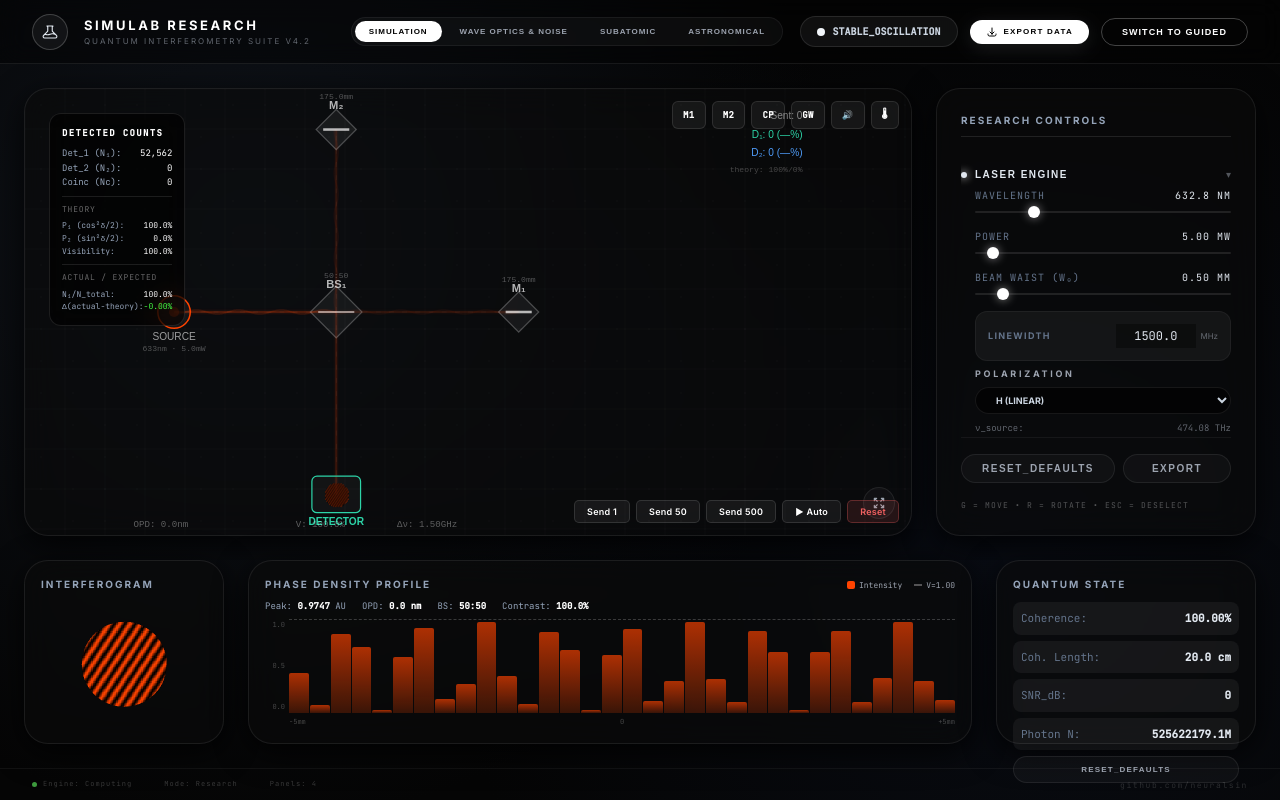
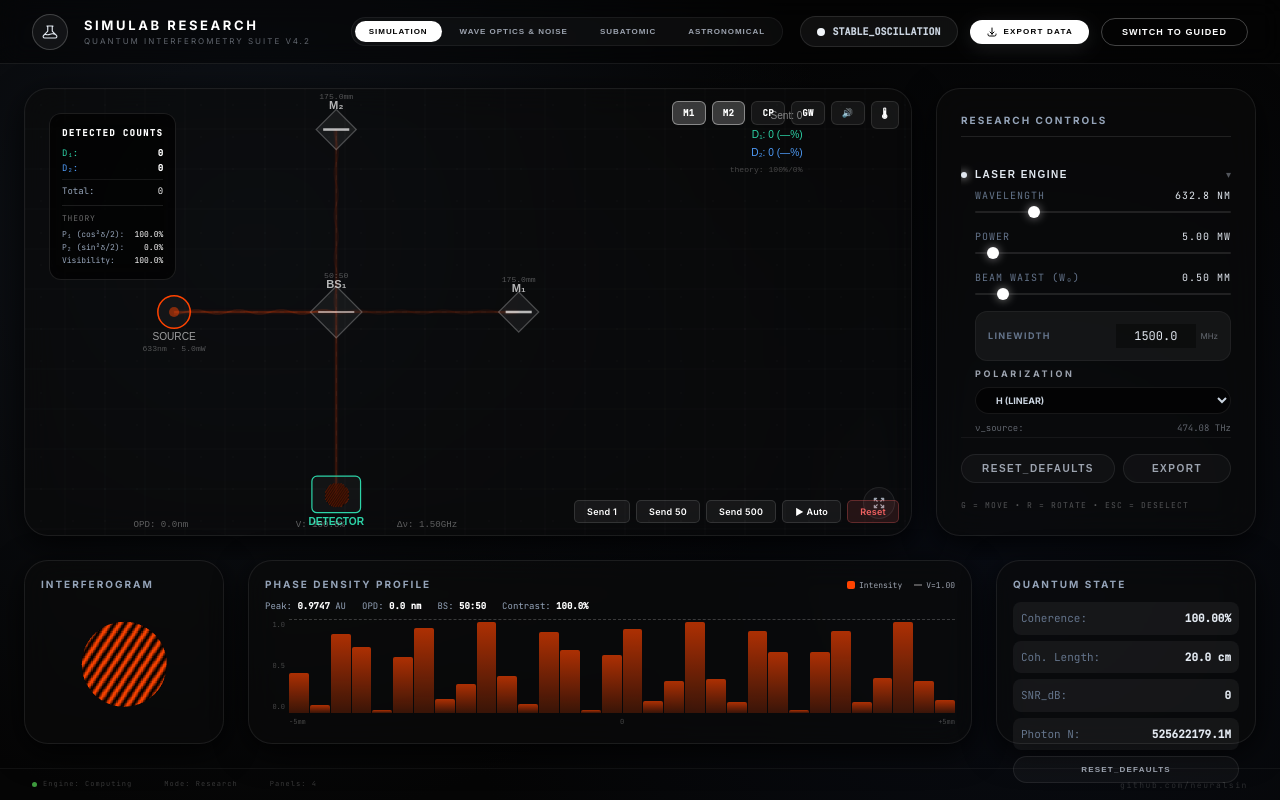
Before and after one commit to neuralsin/Interferometer, a React (Vite) app: page / in a window 1280 px wide. Both pictures are taken after a click on the button "SWITCH TO RESEARCH". Built offline with nearby package versions, Linux system fonts and the light colour scheme.

Commit message:
glassmorphed details added

```diff
--- a/src/App.jsx
+++ b/src/App.jsx
@@ -9,7 +9,6 @@ import useSimulationStore from './store/simulationStore.js';
 import { exportCSV, exportJSON } from './physics/dataExport.js';
 import { detectionProbabilities } from './physics/basicInterference.js';
 import { fringeVisibility } from './physics/coherenceModel.js';
-import { photonCount, phaseSNR } from './physics/quantumModel.js';
 
 const TABS = [
   { id: 'sim', label: 'SIMULATION' },
@@ -40,11 +39,13 @@ const DetectionOverlay = ({ isResearch }) => {
   const opd = 2 * (armX - armY);
   const { p1, p2 } = detectionProbabilities(state.wavelength, opd);
   const vis = fringeVisibility(opd, state.laserLinewidth);
-  const N = photonCount(state.laserPower, state.wavelength, state.detectorExposureTime);
-  // Simulated detection counts proportional to theoretical probabilities
-  const n1 = Math.round(p1 * N * 1e-10);
-  const n2 = Math.round(p2 * N * 1e-10);
-  const coincidences = Math.round(Math.min(n1, n2) * 0.001);
+  // Read LIVE sim counts from SceneManager particle sim
+  const n1 = state.simD1;
+  const n2 = state.simD2;
+  const total = state.simFired;
+  const actualP1 = total > 0 ? (n1 / total * 100).toFixed(1) : '—';
+  const actualP2 = total > 0 ? (n2 / total * 100).toFixed(1) : '—';
+  const delta = total > 0 ? ((n1 / total - p1) * 100).toFixed(2) : '0.00';
 
   return (
     <div className="viewport-overlay" style={{ maxWidth: isResearch ? 220 : 180 }}>
@@ -52,14 +53,26 @@ const DetectionOverlay = ({ isResearch }) => {
         Detected Counts
       </p>
       <div style={{ display: 'flex', justifyContent: 'space-between', gap: 16 }}>
-        <span>Det_1 (N₁):</span><span style={{ color: '#fff' }}>{n1.toLocaleString()}</span>
+        <span style={{ color: '#2dd4a8' }}>D₁:</span><span style={{ color: '#fff', fontWeight: 700 }}>{n1}</span>
       </div>
       <div style={{ display: 'flex', justifyContent: 'space-between', gap: 16 }}>
-        <span>Det_2 (N₂):</span><span style={{ color: '#fff' }}>{n2.toLocaleString()}</span>
+        <span style={{ color: '#4f9cf9' }}>D₂:</span><span style={{ color: '#fff', fontWeight: 700 }}>{n2}</span>
       </div>
-      <div style={{ display: 'flex', justifyContent: 'space-between', gap: 16 }}>
-        <span>Coinc (Nc):</span><span style={{ color: '#fff' }}>{coincidences}</span>
+      <div style={{ display: 'flex', justifyContent: 'space-between', gap: 16, borderTop: '1px solid rgba(255,255,255,0.08)', marginTop: 4, paddingTop: 4 }}>
+        <span>Total:</span><span style={{ color: '#fff' }}>{total}</span>
       </div>
+      {total > 0 && (
+        <div style={{ marginTop: 4 }}>
+          <div style={{ display: 'flex', gap: 4, marginBottom: 4 }}>
+            <div style={{ flex: n1, height: 4, background: '#2dd4a8', borderRadius: 2 }} />
+            <div style={{ flex: Math.max(1, n2), height: 4, background: '#4f9cf9', borderRadius: 2 }} />
+          </div>
+          <div style={{ display: 'flex', justifyContent: 'space-between', fontSize: 8 }}>
+            <span style={{ color: '#2dd4a8' }}>{actualP1}%</span>
+            <span style={{ color: '#4f9cf9' }}>{actualP2}%</span>
+          </div>
+        </div>
+      )}
       <div style={{ borderTop: '1px solid rgba(255,255,255,0.1)', marginTop: 6, paddingTop: 6, fontSize: 8 }}>
         <p style={{ color: 'rgba(255,255,255,0.4)', marginBottom: 4, textTransform: 'uppercase', letterSpacing: '0.1em' }}>Theory</p>
         <div style={{ display: 'flex', justifyContent: 'space-between' }}>
@@ -72,18 +85,15 @@ const DetectionOverlay = ({ isResearch }) => {
           <span>Visibility:</span><span style={{ color: '#fff' }}>{(vis * 100).toFixed(1)}%</span>
         </div>
       </div>
-      {isResearch && (
+      {isResearch && total > 10 && (
         <div style={{ borderTop: '1px solid rgba(255,255,255,0.1)', marginTop: 6, paddingTop: 6, fontSize: 8 }}>
           <p style={{ color: 'rgba(255,255,255,0.4)', marginBottom: 4, textTransform: 'uppercase', letterSpacing: '0.1em' }}>
-            Actual / Expected
+            Δ(sim − theory)
           </p>
           <div style={{ display: 'flex', justifyContent: 'space-between' }}>
-            <span>N₁/N_total:</span><span style={{ color: '#fff' }}>{(n1 / (n1 + n2 + 1) * 100).toFixed(1)}%</span>
-          </div>
-          <div style={{ display: 'flex', justifyContent: 'space-between' }}>
-            <span>Δ(actual-theory):</span>
-            <span style={{ color: Math.abs(n1 / (n1 + n2 + 1) - p1) < 0.05 ? '#4f4' : '#f84' }}>
-              {((n1 / (n1 + n2 + 1) - p1) * 100).toFixed(2)}%
+            <span>D₁:</span>
+            <span style={{ color: Math.abs(parseFloat(delta)) < 5 ? '#4f4' : '#f84' }}>
+              {delta}%
             </span>
           </div>
         </div>
@@ -124,49 +134,43 @@ const BeginnerBottomBar = () => {
   );
 };
 
-/** Component Toolbar — add optical elements to the setup */
+const TOOLBAR_ITEMS = [
+  { label: 'M1', desc: 'Mirror 1 — Toggle tip angle (3×10⁻⁴ rad). Changes fringe tilt on detector.', paramKey: 'mirror1Tip', toggle: [0, 3e-4] },
+  { label: 'M2', desc: 'Mirror 2 — Toggle tip angle (2×10⁻⁴ rad). Creates asymmetric fringe pattern.', paramKey: 'mirror2Tip', toggle: [0, 2e-4] },
+  { label: 'CP', desc: 'Compensator Plate — Equalizes optical path through BS glass. Essential for white-light fringes.', paramKey: 'compensatorEnabled', isToggle: true },
+  { label: 'GW', desc: 'Gravitational Wave — Inject h₀=10⁻²¹ strain signal. Simulates LIGO-like detection.', paramKey: 'gwEnabled', isToggle: true },
+  { label: '🔊', desc: 'Seismic Noise — Ground vibration coupling at ~15 Hz. Adds position jitter to mirrors.', paramKey: 'seismicNoiseEnabled', isToggle: true },
+  { label: '🌡', desc: 'Thermal Drift — Temperature-driven path changes via CTE of mirror substrates.', paramKey: 'thermalDriftEnabled', isToggle: true },
+];
+
 const ComponentToolbar = () => {
   const setParam = useSimulationStore((s) => s.setParam);
-  const compensatorEnabled = useSimulationStore((s) => s.compensatorEnabled);
-
   return (
-    <div style={{
-      position: 'absolute', top: 12, right: 12, zIndex: 10,
-      display: 'flex', gap: 6,
-    }}>
-      <ToolbarBtn label="M1" tooltip="Toggle Mirror 1 tip"
-        onClick={() => {
-          const s = useSimulationStore.getState();
-          setParam('mirror1Tip', s.mirror1Tip === 0 ? 3e-4 : 0);
-        }} />
-      <ToolbarBtn label="M2" tooltip="Toggle Mirror 2 tip"
-        onClick={() => {
-          const s = useSimulationStore.getState();
-          setParam('mirror2Tip', s.mirror2Tip === 0 ? 2e-4 : 0);
-        }} />
-      <ToolbarBtn label="CP" tooltip="Toggle Compensator Plate" active={compensatorEnabled}
-        onClick={() => setParam('compensatorEnabled', !compensatorEnabled)} />
-      <ToolbarBtn label="GW" tooltip="Toggle GW injection"
-        onClick={() => {
-          const s = useSimulationStore.getState();
-          setParam('gwEnabled', !s.gwEnabled);
-        }} />
-      <ToolbarBtn label="🔊" tooltip="Toggle seismic noise"
-        onClick={() => {
-          const s = useSimulationStore.getState();
-          setParam('seismicNoiseEnabled', !s.seismicNoiseEnabled);
-        }} />
-      <ToolbarBtn label="🌡" tooltip="Toggle thermal drift"
-        onClick={() => {
-          const s = useSimulationStore.getState();
-          setParam('thermalDriftEnabled', !s.thermalDriftEnabled);
-        }} />
+    <div style={{ position: 'absolute', top: 12, right: 12, zIndex: 10, display: 'flex', gap: 6 }}>
+      {TOOLBAR_ITEMS.map(item => (
+        <ToolbarBtn key={item.label} {...item} setParam={setParam} />
+      ))}
     </div>
   );
 };
 
-const ToolbarBtn = ({ label, tooltip, onClick, active }) => (
-  <button onClick={onClick} title={tooltip} style={{
+const ToolbarBtn = ({ label, desc, paramKey, toggle, isToggle, setParam }) => {
+  const [hovered, setHovered] = useState(false);
+  const active = useSimulationStore((s) => isToggle ? s[paramKey] : (toggle ? s[paramKey] !== toggle[0] : false));
+
+  const handleClick = () => {
+    if (isToggle) {
+      setParam(paramKey, !useSimulationStore.getState()[paramKey]);
+    } else if (toggle) {
+      const cur = useSimulationStore.getState()[paramKey];
+      setParam(paramKey, cur === toggle[0] ? toggle[1] : toggle[0]);
+    }
+  };
+
+  return (
+    <div style={{ position: 'relative' }}
+      onMouseEnter={() => setHovered(true)} onMouseLeave={() => setHovered(false)}>
+      <button onClick={handleClick} style={{
         padding: '5px 10px', fontSize: 9, fontWeight: 700,
         background: active ? 'rgba(255,255,255,0.2)' : 'rgba(255,255,255,0.06)',
         border: `1px solid rgba(255,255,255,${active ? 0.4 : 0.1})`,
@@ -176,7 +180,28 @@ const ToolbarBtn = ({ label, tooltip, onClick, active }) => (
       }}>
         {label}
       </button>
+      {hovered && (
+        <div style={{
+          position: 'absolute', top: '100%', right: 0, marginTop: 6,
+          width: 220, padding: '10px 12px',
+          background: 'rgba(20,24,36,0.85)',
+          backdropFilter: 'blur(16px)', WebkitBackdropFilter: 'blur(16px)',
+          border: '1px solid rgba(255,255,255,0.12)',
+          borderRadius: 8, zIndex: 20,
+          boxShadow: '0 8px 32px rgba(0,0,0,0.4)',
+          pointerEvents: 'none',
+        }}>
+          <p style={{ fontSize: 10, fontWeight: 700, color: '#fff', marginBottom: 4, letterSpacing: '0.05em' }}>
+            {label} — {active ? 'ACTIVE' : 'OFF'}
+          </p>
+          <p style={{ fontSize: 9, color: 'rgba(255,255,255,0.55)', lineHeight: 1.5 }}>
+            {desc}
+          </p>
+        </div>
+      )}
+    </div>
   );
+};
 
 const App = () => {
   const isResearchMode = useSimulationStore((s) => s.isResearchMode);
--- a/src/scene/SceneManager.jsx
+++ b/src/scene/SceneManager.jsx
@@ -107,6 +107,7 @@ const SceneManager = () => {
     sim.d1 = 0; sim.d2 = 0; sim.fired = 0;
     sim.photons = []; sim.flashes = [];
     sim.autoQ = 0; sim.continuous = false;
+    useSimulationStore.getState().resetSimCounts();
     forceRender(r => r + 1);
   }, []);
 
@@ -392,6 +393,8 @@ const SceneManager = () => {
           if (ph.progress >= 1) {
             if (ph.goD1) sim.d1++; else sim.d2++;
             sim.fired++;
+            // Push to store so DetectionOverlay updates
+            useSimulationStore.getState().incSimCount(ph.goD1 ? 1 : 2);
             sim.flashes.push({ age: 0, d1: ph.goD1 });
             return false;
           }
--- a/src/store/simulationStore.js
+++ b/src/store/simulationStore.js
@@ -111,6 +111,11 @@ const DEFAULT_PARAMS = {
 
   /* ===== LEGACY COMPAT ===== */
   mountMaterial:     'invar',
+
+  /* ===== LIVE SIM COUNTS (from SceneManager particle sim) ===== */
+  simD1: 0,
+  simD2: 0,
+  simFired: 0,
 };
 
 const useSimulationStore = create((set, get) => ({
@@ -120,6 +125,11 @@ const useSimulationStore = create((set, get) => ({
   setMultipleParams: (params) => set(params),
   toggleResearchMode: () => set((s) => ({ isResearchMode: !s.isResearchMode })),
   resetToDefaults: () => set(DEFAULT_PARAMS),
+  incSimCount: (detector) => set((s) => ({
+    [detector === 1 ? 'simD1' : 'simD2']: s[detector === 1 ? 'simD1' : 'simD2'] + 1,
+    simFired: s.simFired + 1,
+  })),
+  resetSimCounts: () => set({ simD1: 0, simD2: 0, simFired: 0 }),
 
   /* ===== DERIVED GETTERS (real physics) ===== */
 
--- a/src/ui/AnalyticsPanel.jsx
+++ b/src/ui/AnalyticsPanel.jsx
@@ -235,22 +235,22 @@ const AnalyticsPanel = () => {
 
           {/* GW Metrics */}
           <div style={{ display: 'grid', gridTemplateColumns: '1fr 1fr', gap: 8 }}>
-            <GWMetric label="SNR" value={snrDB} unit="dB" />
-            <GWMetric label="h_min" value={hMin.toExponential(1)} unit="" />
-            <GWMetric label="Chirp Mass" value={`${chirpMass.toFixed(1)}`} unit="M☉" />
-            <GWMetric label="d_L" value={`${luminosityDist}`} unit="Mpc" />
-            <GWMetric label="Final Spin" value={finalSpin.toFixed(3)} unit="a/M" />
-            <GWMetric label="Δφ_GW" value={Math.abs(phaseShift).toExponential(1)} unit="rad" />
+            <GWMetric label="SNR" value={snrDB} unit="dB" desc="Signal-to-noise ratio of detected GW signal. Higher = easier to detect." />
+            <GWMetric label="h_min" value={hMin.toExponential(1)} unit="" desc="Minimum detectable strain. Set by laser power, arm length, and quantum noise." />
+            <GWMetric label="Chirp Mass" value={`${chirpMass.toFixed(1)}`} unit="M☉" desc="Combined mass parameter M_c = (m₁m₂)^(3/5) / M^(1/5). Determines chirp rate." />
+            <GWMetric label="d_L" value={`${luminosityDist}`} unit="Mpc" desc="Luminosity distance to source. Estimated from chirp mass and strain amplitude." />
+            <GWMetric label="Final Spin" value={finalSpin.toFixed(3)} unit="a/M" desc="Dimensionless spin of merged remnant black hole. 0=non-spinning, 1=maximal Kerr." />
+            <GWMetric label="Δφ_GW" value={Math.abs(phaseShift).toExponential(1)} unit="rad" desc="Phase shift from GW strain: Δφ = 4πhL/λ. This is what the interferometer measures." />
           </div>
 
           {/* Event Log */}
           <section className="glass-card" style={{ borderRadius: 'var(--radius-high)', padding: 12, flex: 1 }}>
-            <h4 className="label-micro" style={{ letterSpacing: '0.2em', marginBottom: 8 }}>Event Log</h4>
+            <h4 className="label-micro" style={{ letterSpacing: '0.2em', marginBottom: 8 }}>Live Readout</h4>
             <div style={{ fontSize: 8, fontFamily: 'var(--font-mono)', color: 'var(--text-mercury)', opacity: 0.5, display: 'flex', flexDirection: 'column', gap: 4 }}>
-              <p>[{new Date().toISOString().slice(11, 19)}] GW engine active — {state.celestialSource.toUpperCase()}</p>
-              <p>[SYS] arm_L = {state.gwArmLength} km | M = {state.mass1}+{state.mass2} M☉</p>
-              <p>[DET] h_min = {hMin.toExponential(1)} | SNR = {snrDB} dB</p>
-              <p>[QTM] N_photon = {N.toExponential(2)} | r_sqz = {state.squeezingParam.toFixed(2)}</p>
+              <p>Source: {CELESTIAL_SOURCES.find(s => s.value === state.celestialSource)?.label || state.celestialSource}</p>
+              <p>Arm: {state.gwArmLength} km | Masses: {state.mass1}+{state.mass2} M☉</p>
+              <p>h_min = {hMin.toExponential(1)} | SNR = {snrDB} dB</p>
+              <p>N_photon = {N.toExponential(2)} | Squeeze: r={state.squeezingParam.toFixed(2)}</p>
             </div>
           </section>
         </div>
@@ -262,14 +262,17 @@ const AnalyticsPanel = () => {
           <div>
             <p style={{ fontWeight: 700, color: '#fff', marginBottom: 4, fontSize: 9 }}>CHIRP STRAIN</p>
             <p style={{ fontFamily: 'var(--font-mono)', fontSize: 11 }}>h(t) = A(1-t/t_m)^(-1/4) cos(φ)</p>
+            <p style={{ fontSize: 8, marginTop: 4, opacity: 0.5 }}>Waveform amplitude grows as binary inspirals toward merger.</p>
           </div>
           <div>
             <p style={{ fontWeight: 700, color: '#fff', marginBottom: 4, fontSize: 9 }}>MIN DETECTABLE</p>
             <p style={{ fontFamily: 'var(--font-mono)', fontSize: 11 }}>h_min = λ/(4πL) · 1/√N · e^r</p>
+            <p style={{ fontSize: 8, marginTop: 4, opacity: 0.5 }}>Quantum-limited sensitivity. Squeezed light (r{'>'}{0}) improves detection.</p>
           </div>
           <div>
             <p style={{ fontWeight: 700, color: '#fff', marginBottom: 4, fontSize: 9 }}>CHIRP MASS</p>
             <p style={{ fontFamily: 'var(--font-mono)', fontSize: 11 }}>M_c = (m₁m₂)^(3/5) / M^(1/5)</p>
+            <p style={{ fontSize: 8, marginTop: 4, opacity: 0.5 }}>Determines the frequency evolution of the gravitational wave signal.</p>
           </div>
         </div>
       </footer>
@@ -277,18 +280,34 @@ const AnalyticsPanel = () => {
   );
 };
 
-const GWMetric = ({ label, value, unit }) => (
+const GWMetric = ({ label, value, unit, desc }) => {
+  const [hovered, setHovered] = React.useState(false);
+  return (
     <div className="glass-card" style={{
-    borderRadius: 'var(--radius-md)', padding: 10,
+      borderRadius: 'var(--radius-md)', padding: 10, position: 'relative',
       background: 'rgba(255,255,255,0.03)', border: '1px solid rgba(255,255,255,0.06)',
-  }}>
+      cursor: 'default',
+    }} onMouseEnter={() => setHovered(true)} onMouseLeave={() => setHovered(false)}>
       <span style={{ fontSize: 7, fontWeight: 700, textTransform: 'uppercase', letterSpacing: '0.1em', color: 'var(--text-slate)', display: 'block', marginBottom: 4 }}>
         {label}
       </span>
       <span style={{ fontSize: 14, fontFamily: 'var(--font-mono)', color: '#fff' }}>
         {value} <span style={{ fontSize: 8, color: 'var(--text-mercury)', opacity: 0.5 }}>{unit}</span>
       </span>
+      {hovered && desc && (
+        <div style={{
+          position: 'absolute', bottom: '100%', left: 0, right: 0, marginBottom: 4,
+          padding: '6px 10px', fontSize: 9, lineHeight: 1.5,
+          background: 'rgba(20,24,36,0.92)', backdropFilter: 'blur(12px)',
+          border: '1px solid rgba(255,255,255,0.1)', borderRadius: 6,
+          color: 'rgba(255,255,255,0.6)', zIndex: 20, pointerEvents: 'none',
+          boxShadow: '0 4px 16px rgba(0,0,0,0.4)',
+        }}>
+          {desc}
+        </div>
+      )}
     </div>
   );
+};
 
 export default AnalyticsPanel;
```
Lines whose indentation alone changed are shown as unchanged.
